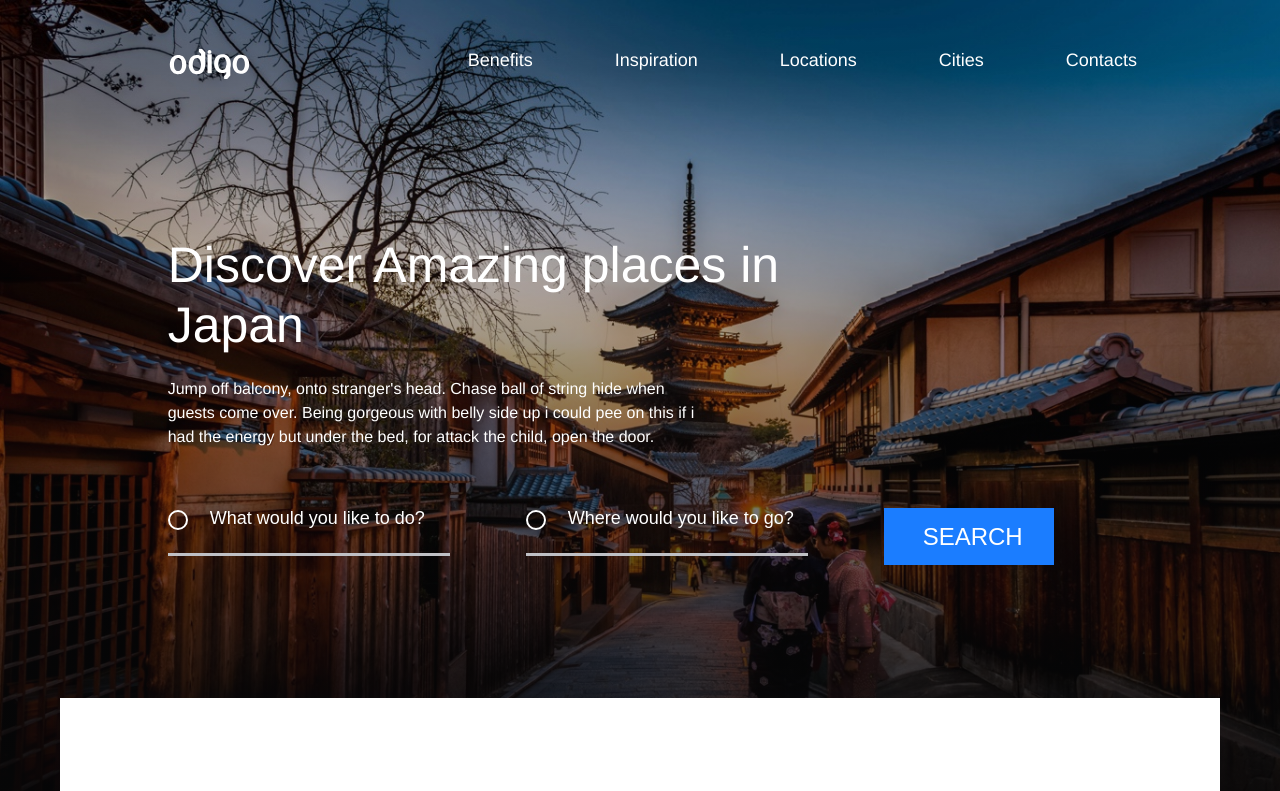
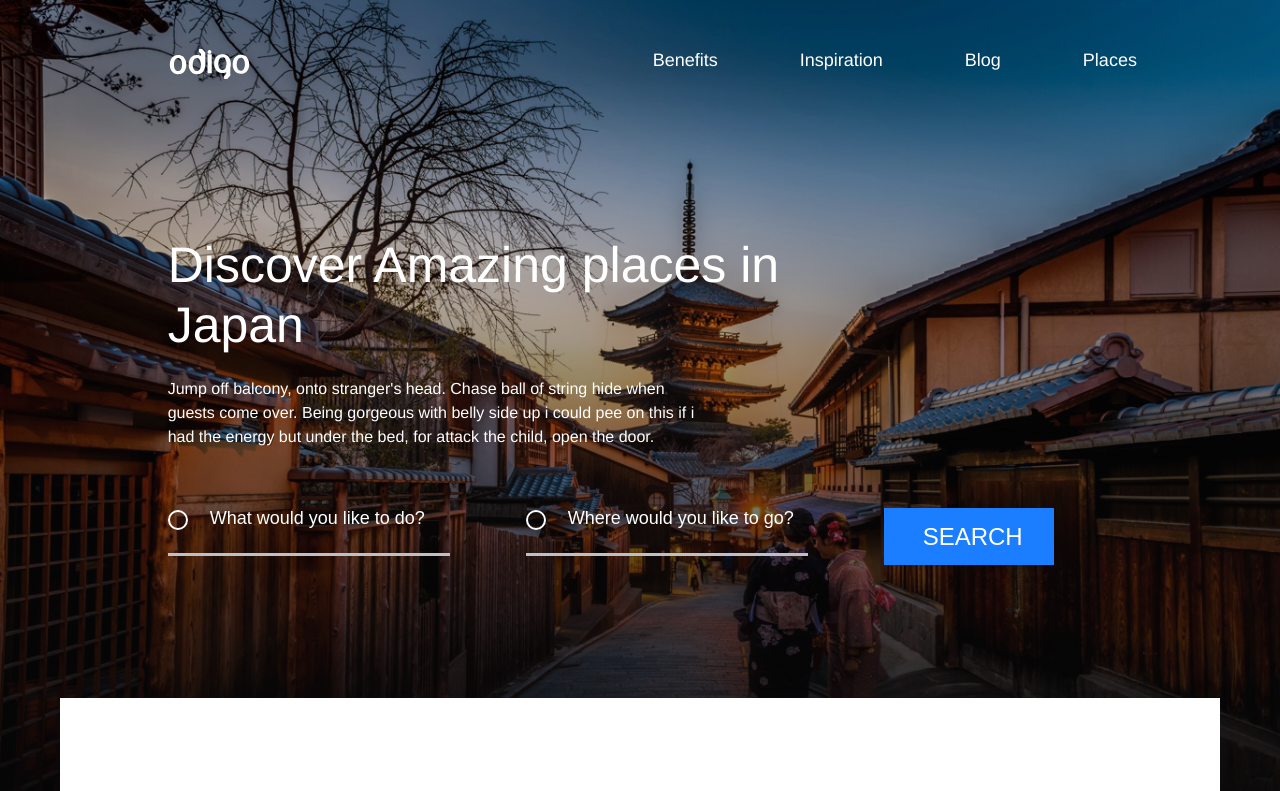
Before and after one commit to Dumilu/odigo, a website: page index.html in a window 1280 px wide. Shown: the top 791 px of the page. Drawn offline with Linux system fonts and the light colour scheme.

Commit message:
Changed nav-list

```diff
--- a/index.html
+++ b/index.html
@@ -41,9 +41,8 @@
                             <ul class="nav-list__container">
                                 <li class="nav-list__item"><a href="#benefits">Benefits</a></li>
                                 <li class="nav-list__item"><a href="#inspiration">Inspiration</a></li>
-                                <li class="nav-list__item"><a href="#locations">Locations</a></li>
-                                <li class="nav-list__item"><a href="#cities">Cities</a></li>
-                                <li class="nav-list__item"><a href="#contacts">Contacts</a></li>
+                                <li class="nav-list__item"><a href="#blog">Blog</a></li>
+                                <li class="nav-list__item"><a href="#places">Places</a></li>
                             </ul>
                         </div>
                     </nav>
@@ -123,7 +122,7 @@
                 </ul>
             </section>
 
-            <section class="product-list" id="locations">
+            <section class="product-list" id="blog">
                 <h2 class="product-list__title visually-hidden">Overwiew</h2>
 
                 <article class="post">
@@ -159,7 +158,7 @@
                 </article>
             </section>
 
-            <section class="insta-box" id="cities">
+            <section class="insta-box" id="places">
                 <h2 class="insta-box__title">Today top places to visit</h2>
                 <article class="insta-box__wrap">
                     <div class="insta-box__wiget">
@@ -355,7 +354,7 @@
         <!-- /Main Content -->
 
         <!-- Footer -->
-        <footer id="contacts">
+        <footer>
             <h2 class="visually-hidden">About Company</h2>
             <nav class="footer-navigation">
                 <a class="footer-navigation__logo main-logo--large">
```
